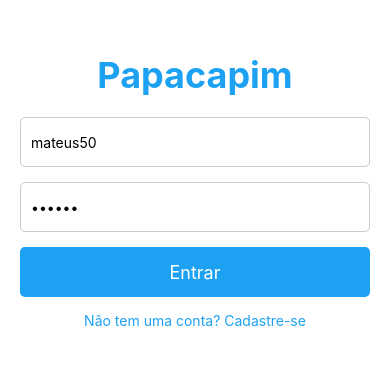
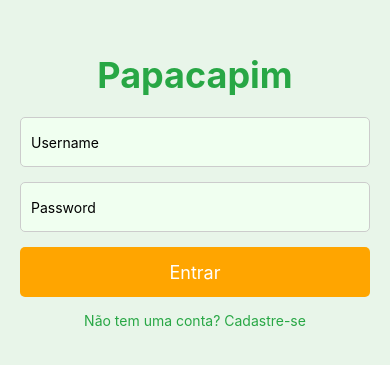
Before and after one commit to Artur-Moraes/Papacapim, a React Native app: screen /SearchUsersScreen in a window 390 px wide. Shown: the part 231-596 px from the top of the page. Built offline with nearby package versions, Linux system fonts and the light colour scheme.

Commit message:
Atualização 4.0
é o papas

```diff
--- a/src/routes/private/PrivateRoutes.js
+++ b/src/routes/private/PrivateRoutes.js
@@ -7,7 +7,7 @@ const Stack = createStackNavigator();
 export default function PrivateRoutes() {
     return (
         <Stack.Navigator>
-            <Stack.Screen name="TabNavigator" component={TabNavigator} />
+            <Stack.Screen name="Papacapim" component={TabNavigator} />
             <Stack.Screen name="UserProfileScreen" component={UserProfileScreen} />
         </Stack.Navigator>
     )
--- a/src/routes/private/TabNavigator.js
+++ b/src/routes/private/TabNavigator.js
@@ -4,9 +4,9 @@ import { AntDesign } from '@expo/vector-icons';
 
 import { StatusBar } from 'expo-status-bar';
 import FeedScreen from '../../screens/FeedScren';
-import EditProfileScreen from '../../screens/EditProfileScreen';
+import UpdateProfileScreen from '../../screens/UpdateProfileScreen';
 import { colorPrimay } from '../../constants/colorPalety';
-import SearchUsersScreen from '../../screens/SeachUSer';
+import SearchUsersScreen from '../../screens/SeachUser';
 
 const Tab = createBottomTabNavigator();
 
@@ -25,7 +25,7 @@ export default function TabNavigator() {
 
             if (route.name === 'FeedScreen') {
               iconName = 'home';
-            } else if (route.name === 'EditProfileScreen') {
+            } else if (route.name === 'UpdateProfileScreen') {
               iconName = 'user';
             } else if (route.name === 'SearchUsersScreen') {
               iconName = 'search1';
@@ -45,7 +45,7 @@ export default function TabNavigator() {
 
 
 
-        <Tab.Screen name="EditProfileScreen" component={EditProfileScreen} options={{
+        <Tab.Screen name="UpdateProfileScreen" component={UpdateProfileScreen} options={{
           headerStyle: {
             backgroundColor: "#fff2",
           },
--- a/src/screens/FeedScren.js
+++ b/src/screens/FeedScren.js
@@ -8,7 +8,7 @@ export default function FeedScreen({ navigation }) {
       <TouchableOpacity style={styles.postButton} onPress={() => navigation.navigate('PostScreen')}>
         <Text style={styles.postButtonText}>Escrever Postagem</Text>
       </TouchableOpacity>
-      <TouchableOpacity style={styles.profileButton} onPress={() => navigation.navigate('EditProfileScreen')}>
+      <TouchableOpacity style={styles.profileButton} onPress={() => navigation.navigate('UpdateProfileScreen')}>
         <Text style={styles.profileButtonText}>Ver Perfil</Text>
       </TouchableOpacity>
     </View>
@@ -18,18 +18,18 @@ export default function FeedScreen({ navigation }) {
 const styles = StyleSheet.create({
   container: {
     flex: 1,
-    backgroundColor: '#fff',
+    backgroundColor: '#E8F5E9', // Fundo verde claro
     paddingHorizontal: 20,
   },
   title: {
     fontSize: 28,
     fontWeight: 'bold',
-    color: '#1DA1F2',
+    color: '#28A745', // Verde como cor primária
     marginVertical: 20,
     textAlign: 'center',
   },
   postButton: {
-    backgroundColor: '#1DA1F2',
+    backgroundColor: '#FFA500', // Laranja como cor secundária
     paddingVertical: 15,
     borderRadius: 5,
     alignItems: 'center',
@@ -40,7 +40,7 @@ const styles = StyleSheet.create({
     fontSize: 18,
   },
   profileButton: {
-    backgroundColor: '#657786',
+    backgroundColor: '#28A745', // Verde como cor primária
     paddingVertical: 15,
     borderRadius: 5,
     alignItems: 'center',
--- a/src/screens/LoginScreen.js
+++ b/src/screens/LoginScreen.js
@@ -6,8 +6,8 @@ import AsyncStorage from '@react-native-async-storage/async-storage';
 import { ContextAuth } from '../context/AuthProvider';
 
 export default function LoginScreen({ navigation }) {
-  const [username, setUsername] = useState('mateus50');
-  const [password, setPassword] = useState('123456');
+  const [username, setUsername] = useState('');
+  const [password, setPassword] = useState('');
   const { user, setUser } = useContext(ContextAuth);
 
 
@@ -63,13 +63,13 @@ const styles = StyleSheet.create({
     flex: 1,
     justifyContent: 'center',
     alignItems: 'center',
-    backgroundColor: '#fff',
+    backgroundColor: '#E8F5E9',
     paddingHorizontal: 20,
   },
   logo: {
     fontSize: 36,
     fontWeight: 'bold',
-    color: '#1DA1F2',
+    color: '#28A745',
     marginBottom: 20,
   },
   input: {
@@ -80,11 +80,12 @@ const styles = StyleSheet.create({
     borderRadius: 5,
     marginBottom: 15,
     paddingHorizontal: 10,
+    backgroundColor: '#F0FFF0',
   },
   button: {
     width: '100%',
     height: 50,
-    backgroundColor: '#1DA1F2',
+    backgroundColor: '#FFA500',
     justifyContent: 'center',
     alignItems: 'center',
     borderRadius: 5,
@@ -94,7 +95,7 @@ const styles = StyleSheet.create({
     fontSize: 18,
   },
   linkText: {
-    color: '#1DA1F2',
+    color: '#28A745',
     marginTop: 15,
   },
 });
--- a/src/screens/PostScreen.js
+++ b/src/screens/PostScreen.js
@@ -74,7 +74,7 @@ export default function PostScreen({ navigation }) {
 const styles = StyleSheet.create({
   container: {
     flex: 1,
-    backgroundColor: '#fff',
+    backgroundColor: '#E8F5E9', // Fundo verde claro
     paddingHorizontal: 20,
   },
   textArea: {
@@ -87,7 +87,7 @@ const styles = StyleSheet.create({
     textAlignVertical: 'top',
   },
   button: {
-    backgroundColor: '#1DA1F2',
+    backgroundColor: '#FFA500', // Laranja como cor secundária
     paddingVertical: 15,
     borderRadius: 5,
     alignItems: 'center',
@@ -104,7 +104,7 @@ const styles = StyleSheet.create({
     fontSize: 22,
     fontWeight: 'bold',
     marginBottom: 10,
-    color: '#1DA1F2',
+    color: '#28A745', // Verde como cor primária
   },
   commentInput: {
     height: 60,
--- a/src/screens/SeachUSer.js
+++ b/src/screens/SeachUSer.js
@@ -20,7 +20,7 @@ export default function SearchUsersScreen() {
       <Text style={styles.userText}>Nome: {item.name}</Text>
       <Text style={styles.userText}>Login: {item.login}</Text>
       <TouchableOpacity style={styles.followButton} onPress={() => {
-            ToastAndroid.show('Voce esta sequinto esse usuario!', ToastAndroid.SHORT);
+            ToastAndroid.show('Você está seguindo', ToastAndroid.SHORT);
       }}>
         <Text style={styles.followButtonText}>Seguir</Text>
       </TouchableOpacity>
@@ -31,16 +31,18 @@ export default function SearchUsersScreen() {
     <View style={styles.container}>
       <TextInput
         style={styles.input}
-        placeholder="Search Users"
+        placeholder="Buscar Usuários"
         value={searchQuery}
-        onKeyPress={handleSearch}
         onChangeText={setSearchQuery}
+        onSubmitEditing={handleSearch} // Altera para o evento correto
       />
-      <FlatList
-        data={users}
-        renderItem={renderItem}
-        keyExtractor={(item) => item?.id?.toString()}
-      />
+      <View style={styles.listContainer}>
+        <FlatList
+          data={users}
+          renderItem={renderItem}
+          keyExtractor={(item) => item?.id?.toString()}
+        />
+      </View>
     </View>
   );
 }
@@ -48,20 +50,24 @@ export default function SearchUsersScreen() {
 const styles = StyleSheet.create({
   container: {
     flex: 1,
-    justifyContent: 'flex-start', // Alinha os itens no topo
+    justifyContent: 'flex-start',
     alignItems: 'center',
-    backgroundColor: '#fff',
+    backgroundColor: '#E8F5E9',
     paddingHorizontal: 20,
-    paddingTop: 50, // Para colocar o input no topo
+    paddingTop: 50,
   },
   input: {
     width: '100%',
     height: 50,
-    borderColor: '#ccc',
+    borderColor: '#28A745',
     borderWidth: 1,
     borderRadius: 5,
     marginBottom: 15,
     paddingHorizontal: 10,
+  },
+  listContainer: {
+    width: '100%',
+    flex: 0.75, // Define a altura da lista como 75% da tela
   },
   userContainer: {
     backgroundColor: '#f9f9f9',
@@ -75,7 +81,7 @@ const styles = StyleSheet.create({
     marginBottom: 5,
   },
   followButton: {
-    backgroundColor: '#1DA1F2',
+    backgroundColor: '#FFA500',
     paddingVertical: 10,
     borderRadius: 5,
     alignItems: 'center',
--- a/src/screens/SignUpScreen.js
+++ b/src/screens/SignUpScreen.js
@@ -88,13 +88,13 @@ const styles = StyleSheet.create({
     flex: 1,
     justifyContent: 'center',
     alignItems: 'center',
-    backgroundColor: '#fff',
+    backgroundColor: '#E8F5E9',
     paddingHorizontal: 20,
   },
   logo: {
     fontSize: 36,
     fontWeight: 'bold',
-    color: '#1DA1F2',
+    color: '#28A745',
     marginBottom: 20,
   },
   input: {
@@ -109,7 +109,7 @@ const styles = StyleSheet.create({
   button: {
     width: '100%',
     height: 50,
-    backgroundColor: '#1DA1F2',
+    backgroundColor: '#FFA500',
     justifyContent: 'center',
     alignItems: 'center',
     borderRadius: 5,
@@ -119,7 +119,7 @@ const styles = StyleSheet.create({
     fontSize: 18,
   },
   linkText: {
-    color: '#1DA1F2',
+    color: '#28A745',
     marginTop: 15,
   },
 });
--- a/src/screens/EditProfileScreen.js
+++ b/src/screens/UpdateProfileScreen.js
@@ -3,7 +3,7 @@ import { View, Text, TextInput, TouchableOpacity, StyleSheet, Alert } from 'reac
 import { ContextAuth } from '../context/AuthProvider';
 import { api } from '../config/api';
 
-export default function EditProfileScreen({ navigation }) {
+export default function UpdateProfileScreen({ navigation }) {
   const { logout, user } = useContext(ContextAuth);
   const [newUsername, setNewUsername] = useState('');
   const [newName, setNewName] = useState('');
@@ -77,7 +77,7 @@ export default function EditProfileScreen({ navigation }) {
         <Text style={styles.cancelButtonText}>Cancelar</Text>
       </TouchableOpacity>
 
-      <TouchableOpacity style={[styles.cancelButton, { backgroundColor: 'red', top: 10 }]} onPress={() => logout()}>
+      <TouchableOpacity style={[styles.cancelButton, { backgroundColor: '#28A745', top: 10 }]} onPress={() => logout()}>
         <Text style={styles.cancelButtonText}>Sair da conta</Text>
       </TouchableOpacity>
     </View>
@@ -87,21 +87,21 @@ export default function EditProfileScreen({ navigation }) {
 const styles = StyleSheet.create({
   container: {
     flex: 1,
-    backgroundColor: '#fff',
+    backgroundColor: '#E8F5E9',
     paddingHorizontal: 20,
     justifyContent: 'center',
   },
   title: {
     fontSize: 28,
     fontWeight: 'bold',
-    color: '#1DA1F2',
+    color: '#28A745',
     marginBottom: 20,
     textAlign: 'center',
   },
   input: {
     width: '100%',
     height: 50,
-    borderColor: '#ccc',
+    borderColor: '#28A745',
     borderWidth: 1,
     borderRadius: 5,
     marginBottom: 15,
@@ -110,7 +110,7 @@ const styles = StyleSheet.create({
   button: {
     width: '100%',
     height: 50,
-    backgroundColor: '#1DA1F2',
+    backgroundColor: '#FFA500',
     justifyContent: 'center',
     alignItems: 'center',
     borderRadius: 5,
@@ -124,7 +124,7 @@ const styles = StyleSheet.create({
   cancelButton: {
     width: '100%',
     height: 50,
-    backgroundColor: '#657786',
+    backgroundColor: '#00A999',
     justifyContent: 'center',
     alignItems: 'center',
     borderRadius: 5,
--- a/src/screens/UserProfileScreen.js
+++ b/src/screens/UserProfileScreen.js
@@ -5,7 +5,7 @@ export default function UserProfileScreen({ navigation }) {
   return (
     <View style={styles.container}>
       <Text style={styles.title}>Perfil do Usuário</Text>
-      <TouchableOpacity style={styles.button} onPress={() => navigation.navigate('EditProfileScreen')}>
+      <TouchableOpacity style={styles.button} onPress={() => navigation.navigate('UpdateProfileScreen')}>
         <Text style={styles.buttonText}>Alterar Dados</Text>
       </TouchableOpacity>
       <TouchableOpacity style={styles.button} onPress={() => navigation.goBack()}>
@@ -18,19 +18,19 @@ export default function UserProfileScreen({ navigation }) {
 const styles = StyleSheet.create({
   container: {
     flex: 1,
-    backgroundColor: '#fff',
+    backgroundColor: '#E8F5E9',
     paddingHorizontal: 20,
     justifyContent: 'center',
   },
   title: {
     fontSize: 28,
     fontWeight: 'bold',
-    color: '#1DA1F2',
+    color: '#28A745',
     marginVertical: 20,
     textAlign: 'center',
   },
   button: {
-    backgroundColor: '#1DA1F2',
+    backgroundColor: '#FFA500',
     paddingVertical: 15,
     borderRadius: 5,
     alignItems: 'center',
```
